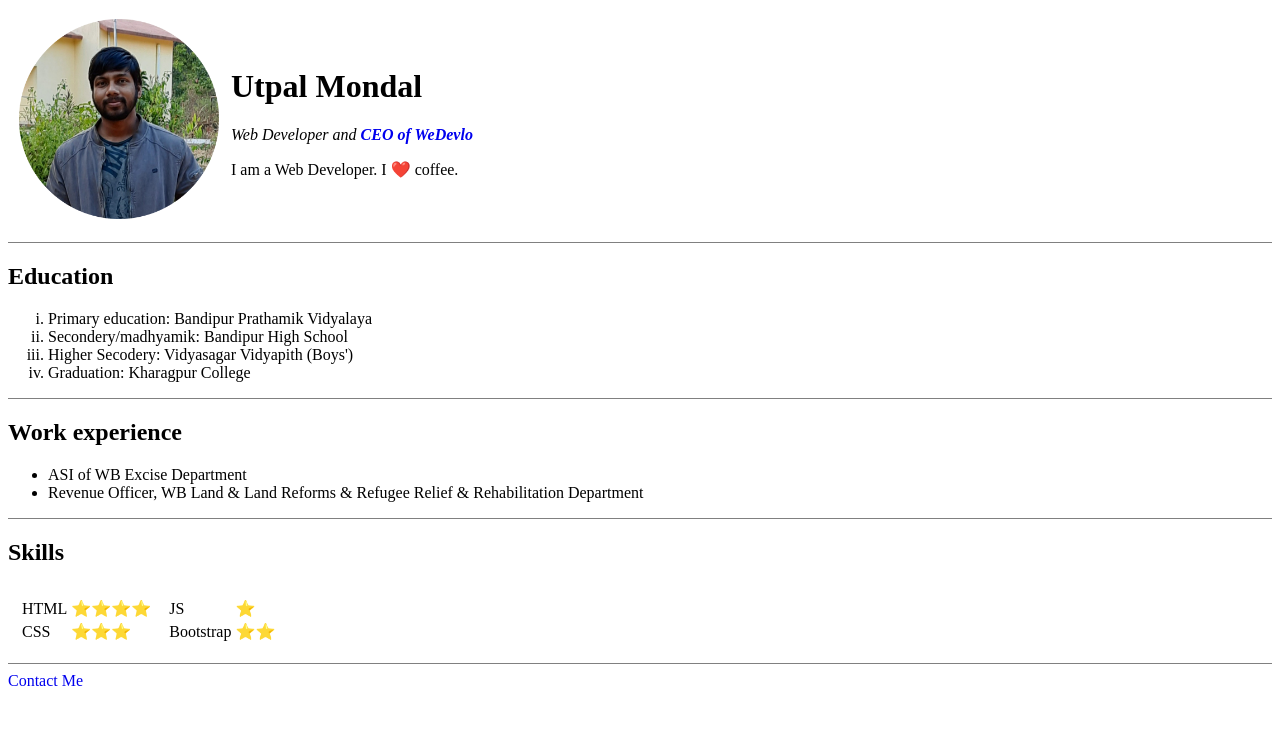
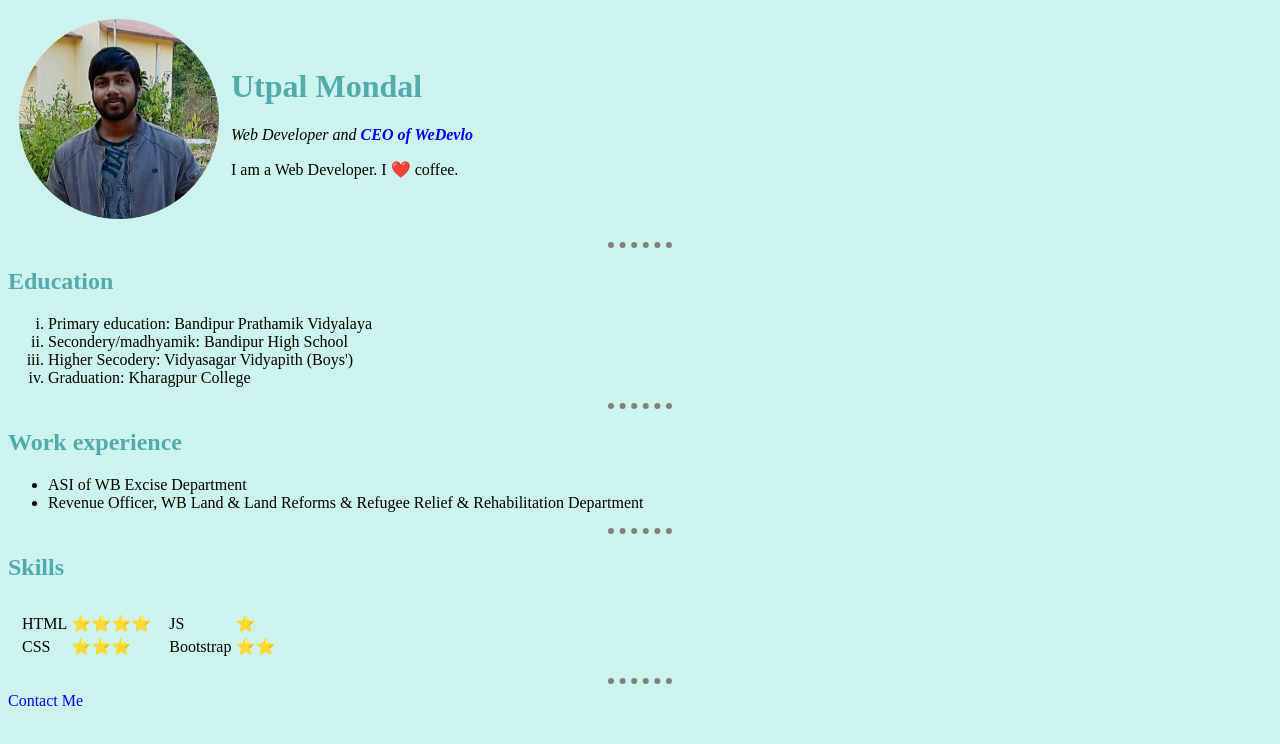
Before and after one commit to utpmon/cv, a plain HTML site: page index.html in a window 1280 px wide. Drawn offline with Linux system fonts and the light colour scheme.

Commit message:
update styles.css

```diff
--- a/styles.css
+++ b/styles.css
@@ -2,6 +2,29 @@ a {
     text-decoration: none;
 }
 
-/* .contact1 {
-    line-height: 55px;
-} */
+body {
+    background-color: #CCF3EE;
+}
+
+h1 {
+    color: #53aaaa;
+}
+
+h2 {
+    color: #53aaaa;
+}
+
+h3 {
+    color: #53aaaa;
+}
+
+hr {
+width: 5%;
+border-color: rgb(128, 128, 128);
+border-style: none;
+border-top-style: dotted;
+border-width: 6px;
+background-color: #CCF3EE;
+
+
+}
```
